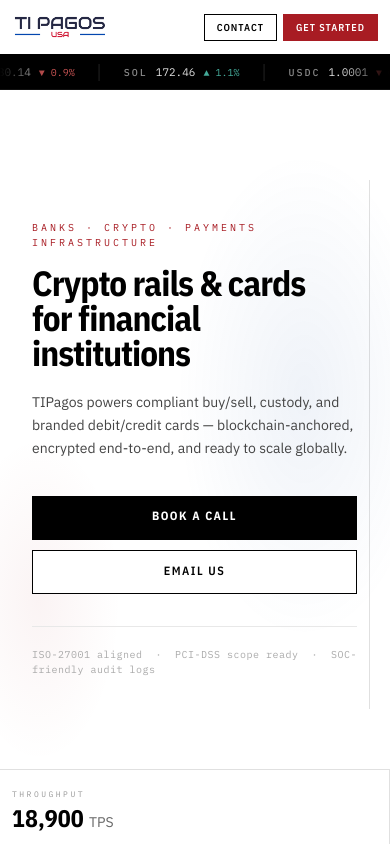
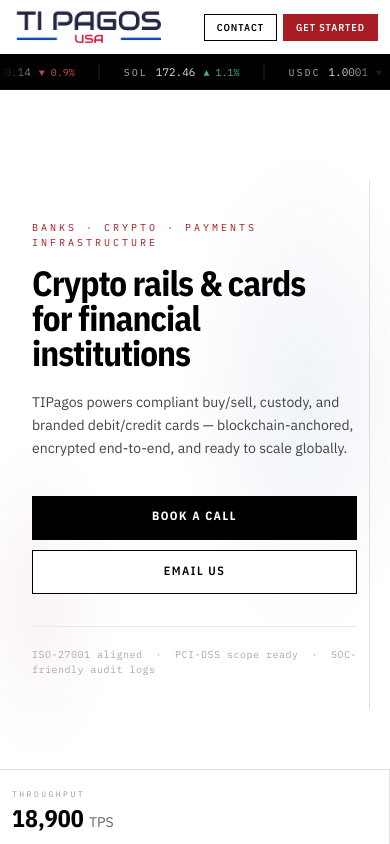
Before and after one commit to DiegoCico/ti-pagos_freelancing, a React (Vite) app: page / in a window 390 px wide. Shown: the top 844 px of the page. Built offline with nearby package versions, Linux system fonts and the light colour scheme.

Commit message:
changes in logo size

```diff
--- a/src/App.css
+++ b/src/App.css
@@ -57,7 +57,7 @@
   text-decoration: none;
 }
 .nav-logo img {
-  height: 40px;
+  height: 50px;
   object-fit: contain;
 }
 
@@ -552,7 +552,7 @@
 
 @media(max-width:640px) {
   nav { padding: 0 12px; }
-  .nav-logo img { height: 28px; }
+  .nav-logo img { height: 45px; }
   .btn-nav-ghost, .btn-nav-fill { padding: 5px 12px; font-size: 10px; }
 
   .hero-main { padding: 40px 12px 32px; }
```
